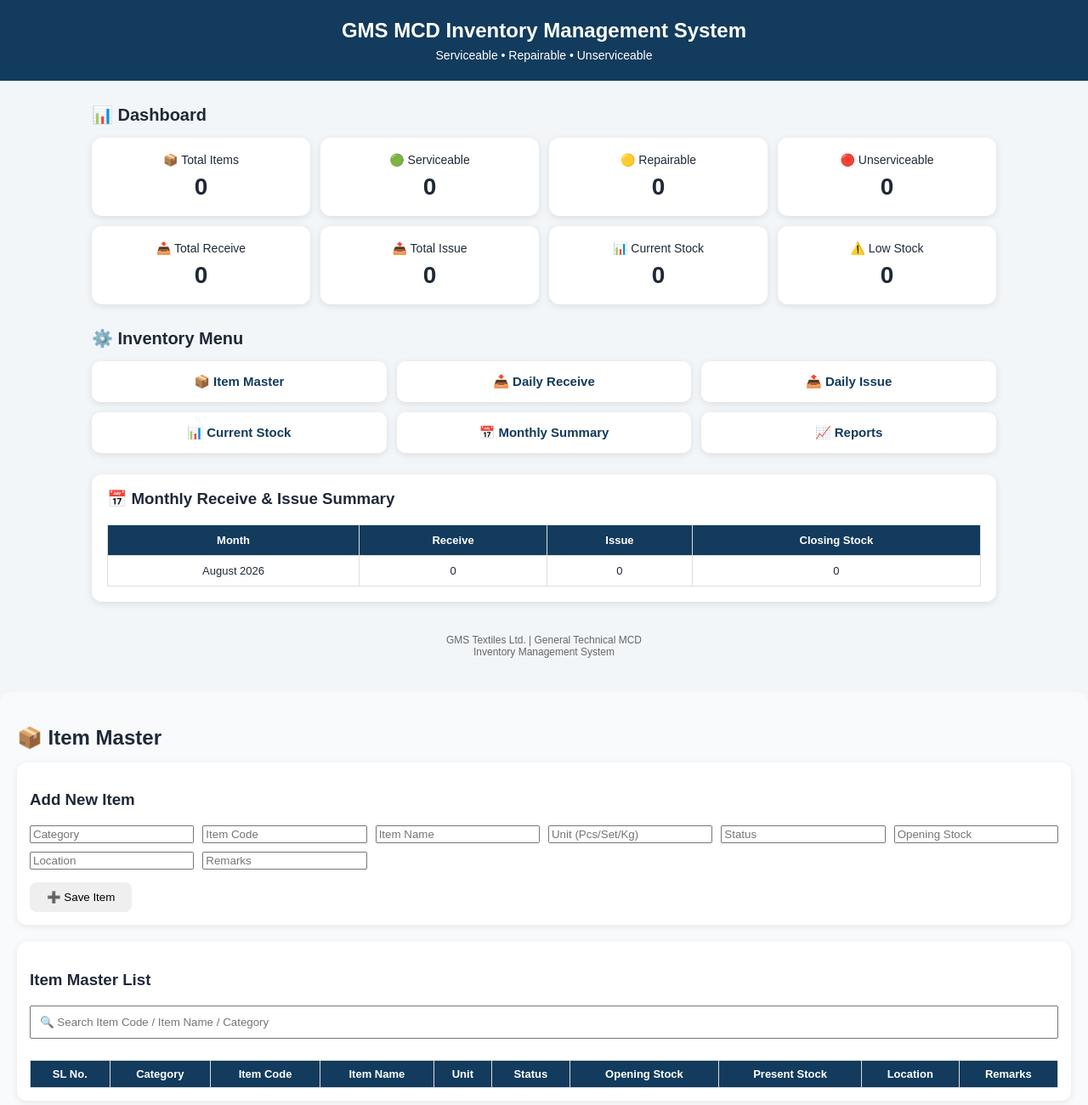
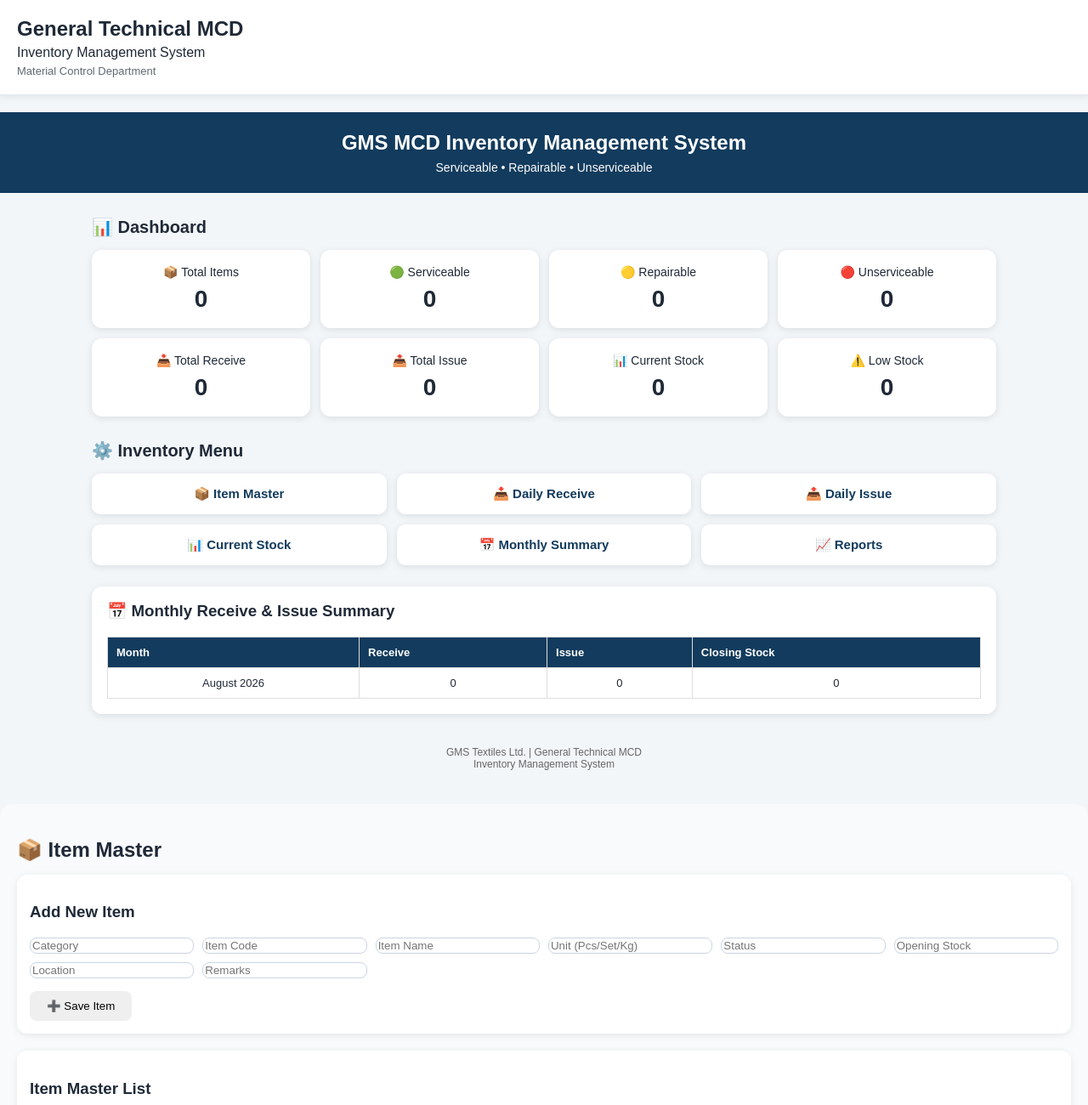
Before and after one commit to juelmiagmsbdcom-svg/general-techanical-mcd, a plain HTML site: page index.html in a window 1280 px wide. Shown: the top 1300 px of the page at 85% size. Drawn offline with Linux system fonts and the light colour scheme.

Commit message:
Final polish: add professional dashboard styling and header

```diff
--- a/index.html
+++ b/index.html
@@ -1,6 +1,50 @@
 <!DOCTYPE html>
 <html lang="en">
-<head>
+<head><style>
+
+/* ===== PROFESSIONAL DASHBOARD STYLE ===== */
+
+body {
+  font-family: Arial, sans-serif;
+  background: #f4f6f8;
+  margin: 0;
+  padding: 0;
+}
+
+h1, h2, h3 {
+  font-weight: 700;
+}
+
+section {
+  margin-left: auto;
+  margin-right: auto;
+  max-width: 1400px;
+}
+
+table th {
+  text-align: left;
+  font-weight: 700;
+  white-space: nowrap;
+}
+
+table td {
+  white-space: nowrap;
+}
+
+button {
+  cursor: pointer;
+  border-radius: 8px;
+  padding: 9px 14px;
+  border: none;
+}
+
+input,
+select {
+  border-radius: 8px;
+  border: 1px solid #cbd5e1;
+}
+
+</style>
 <meta charset="UTF-8">
 <meta name="viewport" content="width=device-width, initial-scale=1.0">
 
@@ -136,7 +180,48 @@ th{
     }
 }
 </style>
-</head>
+</head><!-- ===== PROFESSIONAL INVENTORY HEADER ===== -->
+
+<header style="
+  background:#ffffff;
+  padding:20px;
+  margin:0 0 20px 0;
+  border-bottom:1px solid #e2e8f0;
+  box-shadow:0 2px 8px rgba(0,0,0,0.08);
+">
+
+  <div style="
+    max-width:1400px;
+    margin:auto;
+  ">
+
+    <div style="
+      font-size:24px;
+      font-weight:700;
+    ">
+      General Technical MCD
+    </div>
+
+    <div style="
+      font-size:16px;
+      margin-top:5px;
+    ">
+      Inventory Management System
+    </div>
+
+    <div style="
+      font-size:13px;
+      margin-top:5px;
+      opacity:0.7;
+    ">
+      Material Control Department
+    </div>
+
+  </div>
+
+</header>
+
+<!-- ===== END PROFESSIONAL INVENTORY HEADER ===== -->
 
 <body>
 
```
